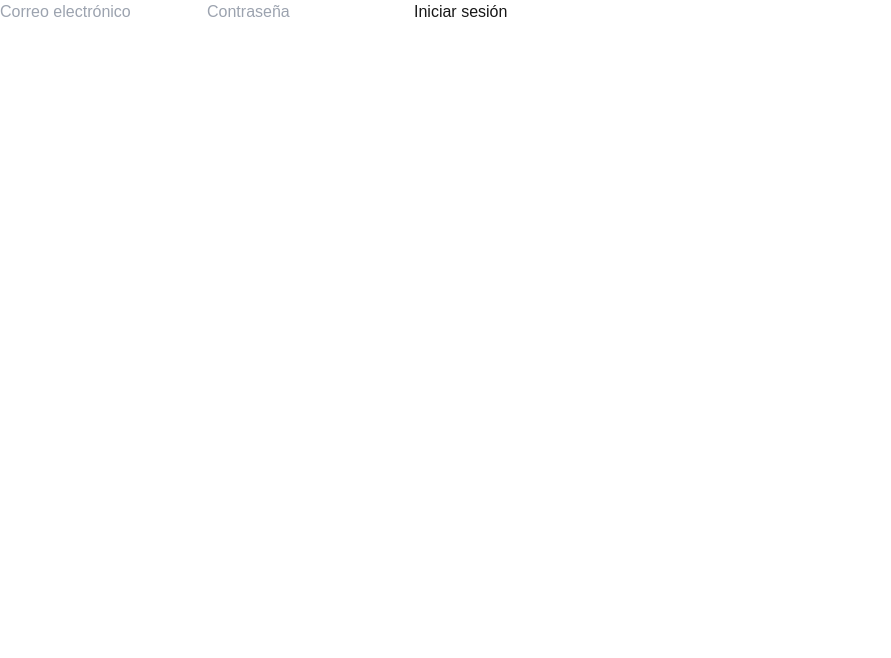
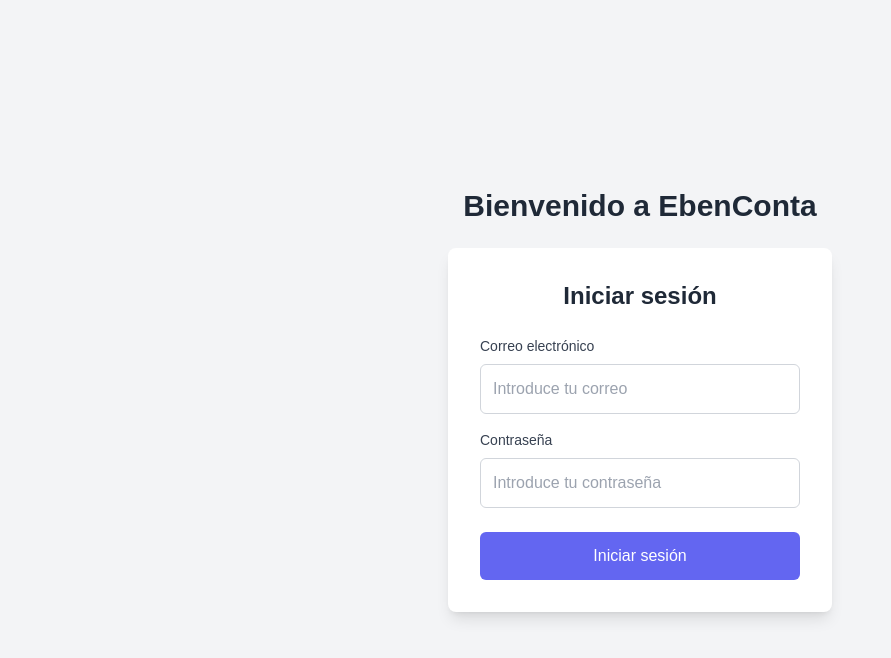
Before and after one commit to aaron-cedillo/EbenConta_Project, a Next.js app: page /login in a window 1280 px wide. Shown: the top 658 px of the page, without its empty margins (0-891 px from the left). Built offline with nearby package versions, Linux system fonts and the light colour scheme.

Commit message:
diseño inicio

```diff
--- a/src/app/login/page.tsx
+++ b/src/app/login/page.tsx
@@ -23,25 +23,53 @@
   };
 
   return (
-    <div>
+    <div className="flex flex-col items-center justify-center min-h-screen bg-gray-100">
+      {/* Mensaje de bienvenida */}
+      <div className="text-center mb-6">
+        <h1 className="text-3xl font-bold text-gray-800">Bienvenido a EbenConta</h1>
+      </div>
+
+      {/* Formulario de inicio de sesión */}
+      <div className="bg-white p-8 rounded-lg shadow-lg max-w-sm w-full">
+        <h2 className="text-2xl font-bold text-center text-gray-800 mb-6">Iniciar sesión</h2>
+
         <form onSubmit={handleSubmit}>
+          <div className="mb-4">
+            <label className="block text-sm font-medium text-gray-700">Correo electrónico</label>
             <input
               type="email"
               value={email}
               onChange={(e) => setEmail(e.target.value)}
-          placeholder="Correo electrónico"
+              placeholder="Introduce tu correo"
               required
+              className="mt-2 p-3 w-full border border-gray-300 rounded-md focus:ring-2 focus:ring-indigo-500"
             />
+          </div>
+
+          <div className="mb-6">
+            <label className="block text-sm font-medium text-gray-700">Contraseña</label>
             <input
               type="password"
               value={password}
               onChange={(e) => setPassword(e.target.value)}
-          placeholder="Contraseña"
+              placeholder="Introduce tu contraseña"
               required
+              className="mt-2 p-3 w-full border border-gray-300 rounded-md focus:ring-2 focus:ring-indigo-500"
             />
-        {errorMessage && <p>{errorMessage}</p>}
-        <button type="submit">Iniciar sesión</button>
+          </div>
+
+          {errorMessage && (
+            <p className="text-red-500 text-sm text-center mb-4">{errorMessage}</p>
+          )}
+
+          <button
+            type="submit"
+            className="w-full bg-indigo-500 text-white py-3 rounded-md hover:bg-indigo-600 focus:ring-2 focus:ring-indigo-500"
+          >
+            Iniciar sesión
+          </button>
         </form>
+      </div>
     </div>
   );
 };
```
Lines whose indentation alone changed are shown as unchanged.
